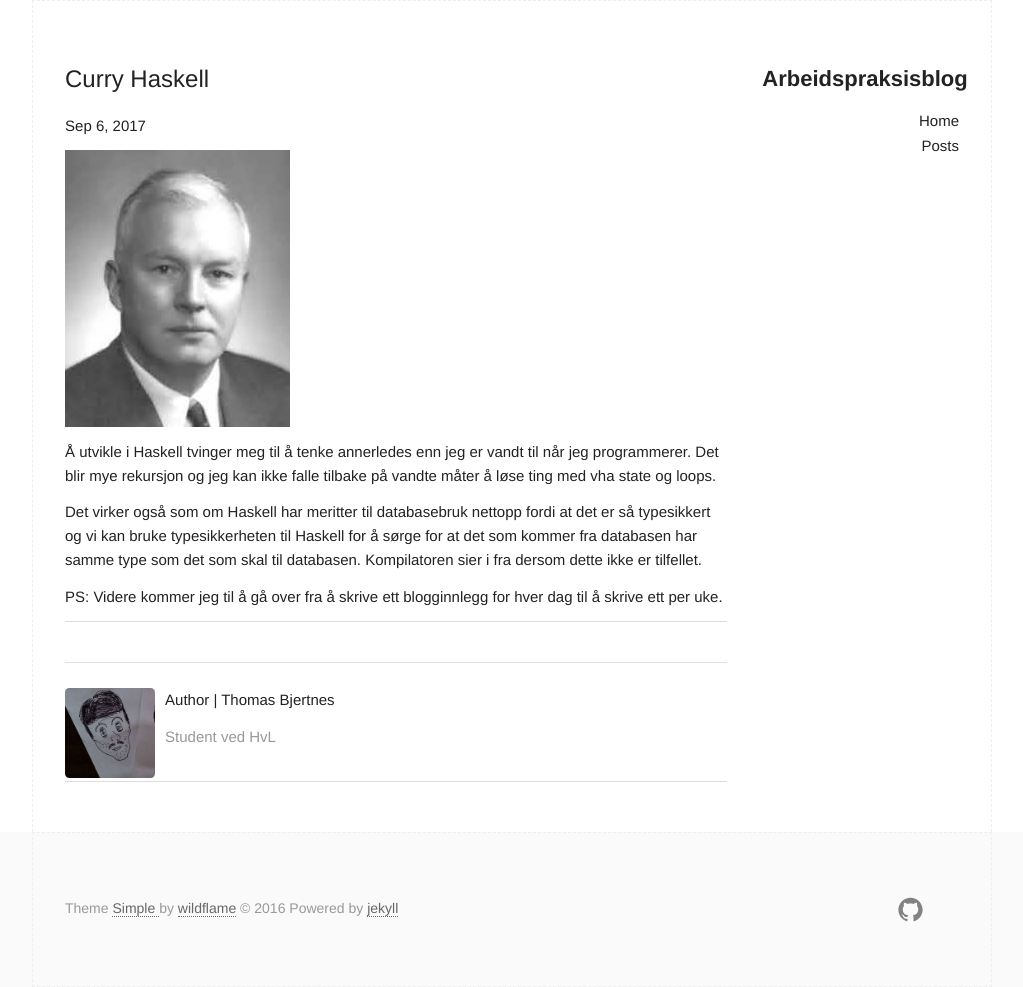
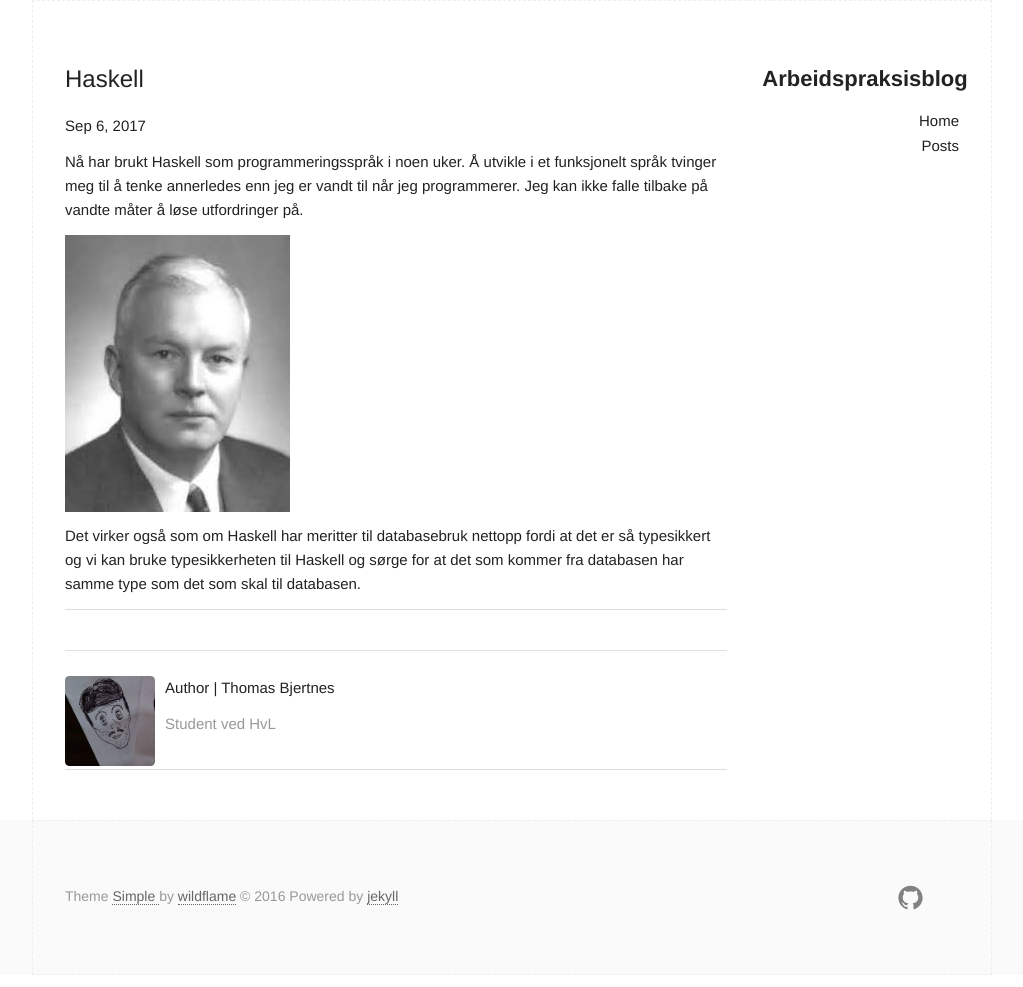
Before and after one commit to bachelorblogg/bachelorblogg.github.io, a Jekyll site: the page built from _posts/2017-09-06-database-typer.md, in a window 1280 px wide. Shown: the whole page, without its empty margins (128-1151 px from the left). Built offline with Jekyll 4.4.1, drawn with Linux system fonts in a browser that asks for light colours.

Commit message:
Update 2017-09-06-database-typer.md

```diff
--- a/_posts/2017-09-06-database-typer.md
+++ b/_posts/2017-09-06-database-typer.md
@@ -1,21 +1,17 @@
 ---
 layout: post
-title: Curry Haskell
+title: Haskell
 category: Arbeidspraksis hos Beat
 ---
 
+Nå har brukt Haskell som programmeringsspråk i noen uker. Å utvikle i
+et funksjonelt språk tvinger meg til å tenke annerledes enn jeg er
+vandt til når jeg programmerer. Jeg kan ikke falle tilbake på vandte
+måter å løse utfordringer på.
+
 ![]({{site.baseurl}}/assets/img/curryHaskell.jpg)
-
-Å utvikle i Haskell tvinger meg til å tenke annerledes enn jeg er
-vandt til når jeg programmerer. Det blir mye rekursjon og jeg kan
-ikke falle tilbake på vandte måter å løse ting med vha state og loops.
 
 Det virker også som om Haskell har meritter til databasebruk
 nettopp fordi at det er så typesikkert og vi kan bruke typesikkerheten
-til Haskell for å sørge for at det som kommer fra databasen har
-samme type som det som skal til databasen. Kompilatoren sier
-i fra dersom dette ikke er tilfellet.
-
-PS:
-Videre kommer jeg til å gå over fra å skrive ett blogginnlegg for
-hver dag til å skrive ett per uke.
+til Haskell og sørge for at det som kommer fra databasen har
+samme type som det som skal til databasen.
```
